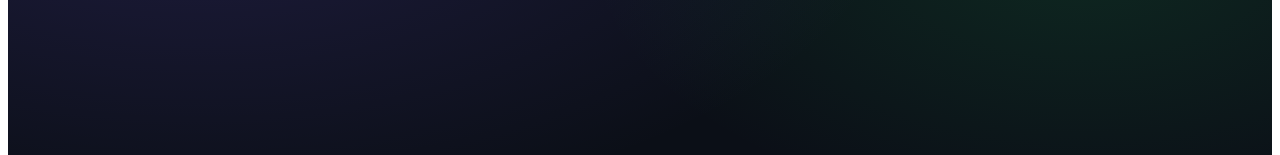
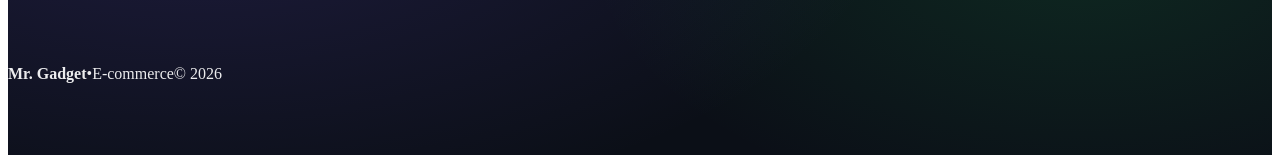
Before and after one commit to kacpi95/Project-kodilla-last, a React (Vite) app in the folder frontend/: page / in a window 1280 px wide. Shown: the part 144-299 px from the top of the page. Built offline with nearby package versions, Linux system fonts and the light colour scheme; no server answers.

Commit message:
feat: add Footer component with basic UI

```diff
--- /dev/null
+++ b/frontend/src/components/Footer/Footer.jsx
@@ -0,0 +1,15 @@
+import styles from './Footer.module.scss';
+
+export default function Footer() {
+  return (
+    <footer className={styles.footer}>
+      <div className={styles.inner}>
+        <span className={styles.dot} />
+        <strong>Mr. Gadget</strong>
+        <span className={styles.sep}>•</span>
+        <span className={styles.muted}>E-commerce</span>
+        <span className={styles.muted}>© {new Date().getFullYear()}</span>
+      </div>
+    </footer>
+  );
+}
--- a/frontend/src/components/Layout/Layout.jsx
+++ b/frontend/src/components/Layout/Layout.jsx
@@ -1,3 +1,4 @@
+import Footer from '../Footer/Footer';
 import Header from '../Header/Header';
 import styles from './Layout.module.scss';
 
@@ -6,6 +7,7 @@ export default function Layout({ children }) {
     <div className={styles.cover}>
       <Header />
       <main className={styles.main}>{children}</main>
+      <Footer />
     </div>
   );
 }
```
Also changed, not shown: frontend/src/components/Footer/Footer.module.scss (added).
